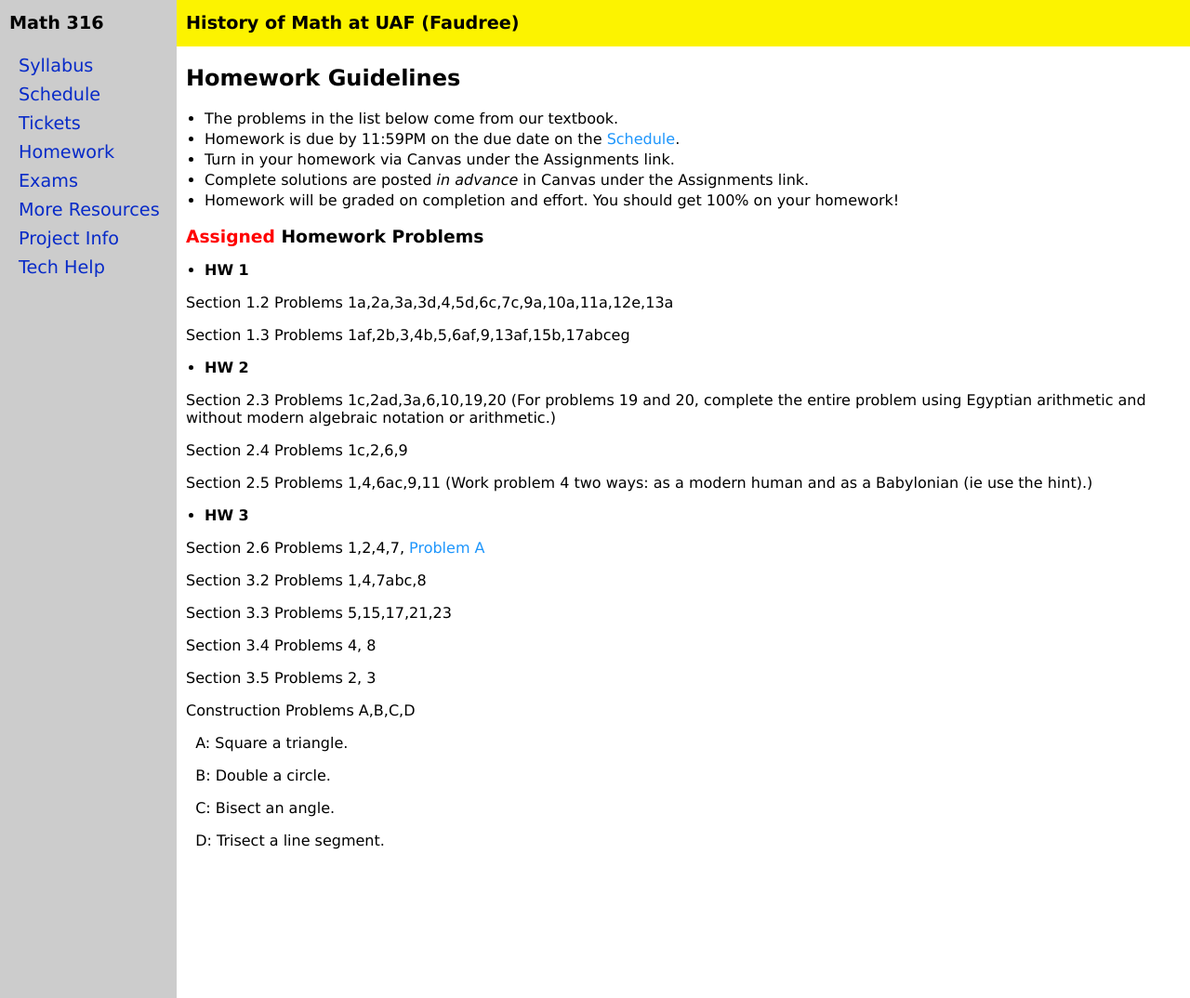
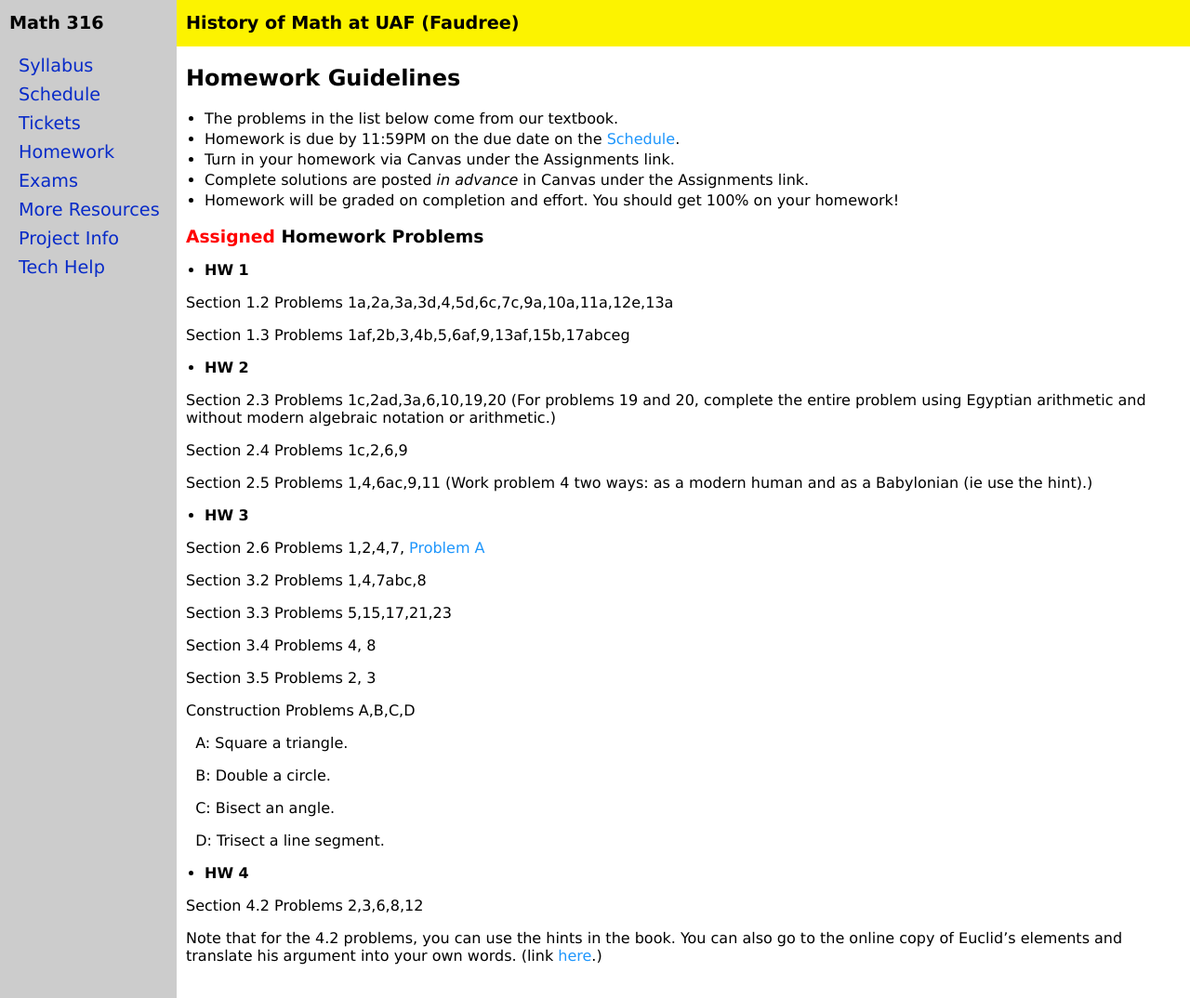
Before and after one commit to jrfaudree/HOM, a Jekyll site: the page built from homework.md, in a window 1280 px wide and 1074 px high. Shown: the whole window at 93% size. Built offline with Jekyll 4.4.1, drawn with Linux system fonts in a browser that asks for light colours.

Commit message:
Update homework.md

```diff
--- a/homework.md
+++ b/homework.md
@@ -50,11 +50,11 @@ Construction Problems A,B,C,D
 
 &nbsp;&nbsp;D: Trisect a line segment.
 
-[comment]: <> ( * **HW 5**)
+* **HW 4**
 
-[comment]: <> ( Section 4.2 Problems 2,3,6,8 )
+Section 4.2 Problems 2,3,6,8,12
 
-[comment]: <> ( Note that for the 4.2 problems, you can use the hints in the book. You can also go to the online copy of Euclid's elements and translate his argument into your own words. (link [here](http://aleph0.clarku.edu/~djoyce/elements/elements.html).))
+Note that for the 4.2 problems, you can use the hints in the book. You can also go to the online copy of Euclid's elements and translate his argument into your own words. (link [here](http://aleph0.clarku.edu/~djoyce/elements/elements.html).)
 
 [comment]: <> ( Problem A: Read [Prop 7](http://aleph0.clarku.edu/~djoyce/elements/bookII/propII7.html) of Book II of Euclid's Elements. If AB=x,AC=c, and CB=b in the diagram, write the algebraic equality described in Proposition 7. Then show algebraically that this proposition is true. Note the hardest part of this problem is understanding what Proposition 7 is saying.)
 
```
